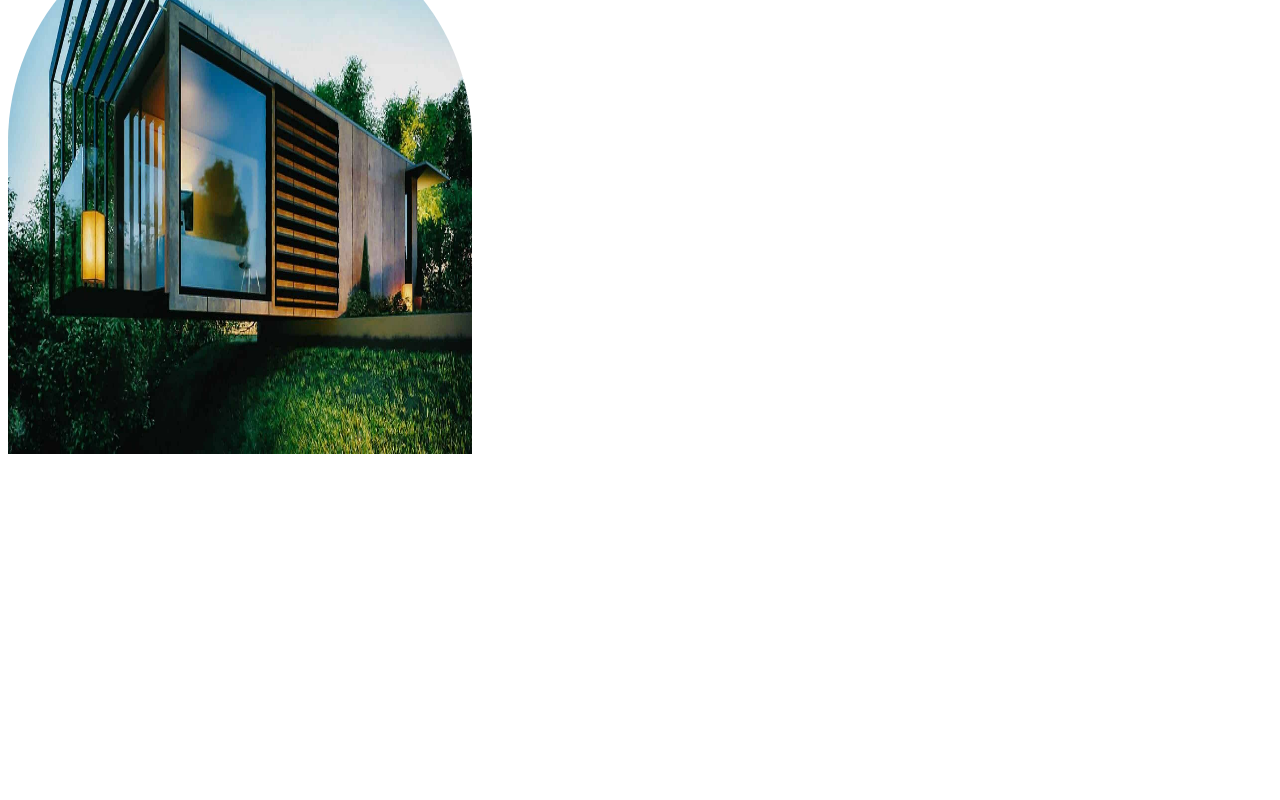
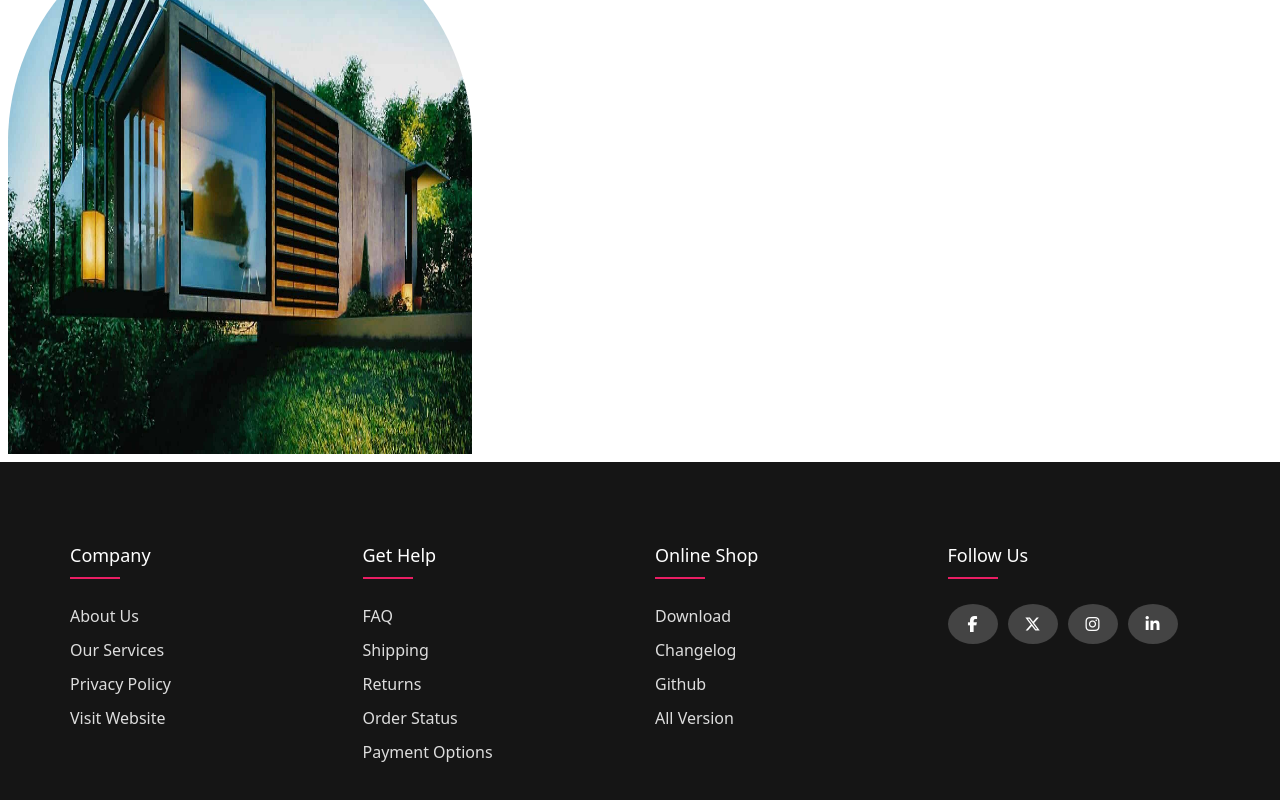
Before and after one commit to MuksanaAkter/real-estate-website, a React (Vite) app: page / in a window 1280 px wide. Shown: the part 4016-4816 px from the top of the page. Before the commit the page ends 4478 px from the top, so only its background shows below. Built offline with nearby package versions, Linux system fonts and the light colour scheme.

Commit message:
Feat: added footer

```diff
--- a/index.html
+++ b/index.html
@@ -13,5 +13,6 @@
   <body>
     <div id="root"></div>
     <script type="module" src="/src/main.jsx"></script>
+    <script src="https://kit.fontawesome.com/3b161c540c.js" crossorigin="anonymous"></script>
   </body>
 </html>
--- a/src/Layout/Home.jsx
+++ b/src/Layout/Home.jsx
@@ -5,6 +5,7 @@ import { Company } from '../componants/Company/Company'
 import { Residencies } from '../componants/Residencies/Residencies'
 import { FaqPart } from '../componants/FAQ/FaqPart'
 import { Contact } from '../componants/Contact/Contact'
+import { Footer } from '../componants/Footer/Footer'
 
 export const Home = () => {
   return (
@@ -15,6 +16,7 @@ export const Home = () => {
      <Residencies></Residencies>
      <FaqPart></FaqPart>
      <Contact></Contact>
+     <Footer></Footer>
    </div>
   )
 }
--- a/src/componants/Footer/Footer.css
+++ b/src/componants/Footer/Footer.css
@@ -0,0 +1,110 @@
+@import url('https://fonts.googleapis.com/css2?family=Poppins:wght@300;400;500;600;700&display=swap');
+
+/* *,
+*::before,
+*::after {
+	box-sizing: border-box;
+}
+
+* {
+	margin: 0;
+	padding: 0;
+}
+
+body {
+	line-height: 1.5;
+	font-family: 'Poppins', sans-serif;
+} */
+
+.footer {
+	background-color: #151515;
+	padding: 80px 0;
+}
+
+.container {
+	max-width: 1170px;
+	margin: auto;
+}
+
+.row {
+	display: flex;
+	flex-wrap: wrap;
+}
+
+ul {
+	list-style: none;
+}
+
+.footer-col {
+	width: 25%;
+	padding: 0 15px;
+}
+
+.footer-col h4 {
+	font-size: 18px;
+	color: #FFF;
+	text-transform: capitalize;
+	margin-bottom: 35px;
+	font-weight: 500;
+	position: relative;
+}
+
+.footer-col h4::before {
+	content: "";
+	position: absolute;
+	left: 0;
+	bottom: -10px;
+	background-color: #E91E63;
+	width: 50px;
+	height: 2px;
+}
+
+.footer-col ul li:not(:last-child) {
+	margin-bottom: 10px;
+}
+
+.footer-col ul li a {
+	color: #DDD;
+	display: block;
+	font-size: 1rem;
+	font-weight: 300;
+	text-transform: capitalize;
+	text-decoration: none;
+	transition: all 0.3s ease;
+}
+
+.footer-col ul li a:hover {
+	color: #FFF;
+	padding-left: 7px;
+}
+
+.footer-col .social-links a {
+	color: #FFF;
+	background-color: rgba(255, 255, 255, 0.2);
+	display: inline-block;
+	height: 40px;
+	width: 50px;
+	border-radius: 50%;
+	text-align: center;
+	margin: 0 10px 10px 0;
+	line-height: 40px;
+	transition: all 0.5s ease;
+}
+
+.footer-col .social-links a:hover {
+	color: #151515;
+	background-color: #FFF;
+}
+
+@media(max-width: 767px) {
+	.footer-col {
+		width: 50%;
+		margin-bottom: 30px;
+	}
+}
+
+@media(max-width: 574px) {
+	.footer-col {
+		width: 100%;
+	}
+}
--- a/src/componants/Footer/Footer.jsx
+++ b/src/componants/Footer/Footer.jsx
@@ -4,7 +4,73 @@ import "./Footer.css";
 export const Footer = () => {
   return (
     <div className="bg-gray-100">
-     footer
+      <div className="footer">
+        <div class="container row">
+          <div class="footer-col">
+            <h4>company</h4>
+            <ul>
+              <li>
+                <a href="#">about us</a>
+              </li>
+              <li>
+                <a href="#">our services</a>
+              </li>
+              <li>
+                <a href="#">privacy policy</a>
+              </li>
+              <li>
+                <a href="#">visit website</a>
+              </li>
+            </ul>
+          </div>
+          <div class="footer-col">
+            <h4>get help</h4>
+            <ul>
+              <li>
+                <a href="#">FAQ</a>
+              </li>
+              <li>
+                <a href="#">shipping</a>
+              </li>
+              <li>
+                <a href="#">returns</a>
+              </li>
+              <li>
+                <a href="#">order status</a>
+              </li>
+              <li>
+                <a href="#">payment options</a>
+              </li>
+            </ul>
+          </div>
+          <div class="footer-col">
+            <h4>online shop</h4>
+            <ul>
+              <li>
+                <a href="#">download</a>
+              </li>
+              <li>
+                <a href="#">changelog</a>
+              </li>
+              <li>
+                <a href="#">github</a>
+              </li>
+              <li>
+                <a href="#">all version</a>
+              </li>
+            </ul>
+          </div>
+          <div class="footer-col">
+            <h4>follow us</h4>
+            <div class="social-links">
+					<a href="#"><i class="fa-brands fa-facebook-f"></i></a>
+					<a href="#"><i class="fa-brands fa-x-twitter"></i></a>
+					<a href="#"><i class="fa-brands fa-instagram"></i></a>
+					<a href="#"><i class="fa-brands fa-linkedin-in"></i></a>
+				</div>
+          </div>
+        </div>
       </div>
+    </div>
   );
 };
```
